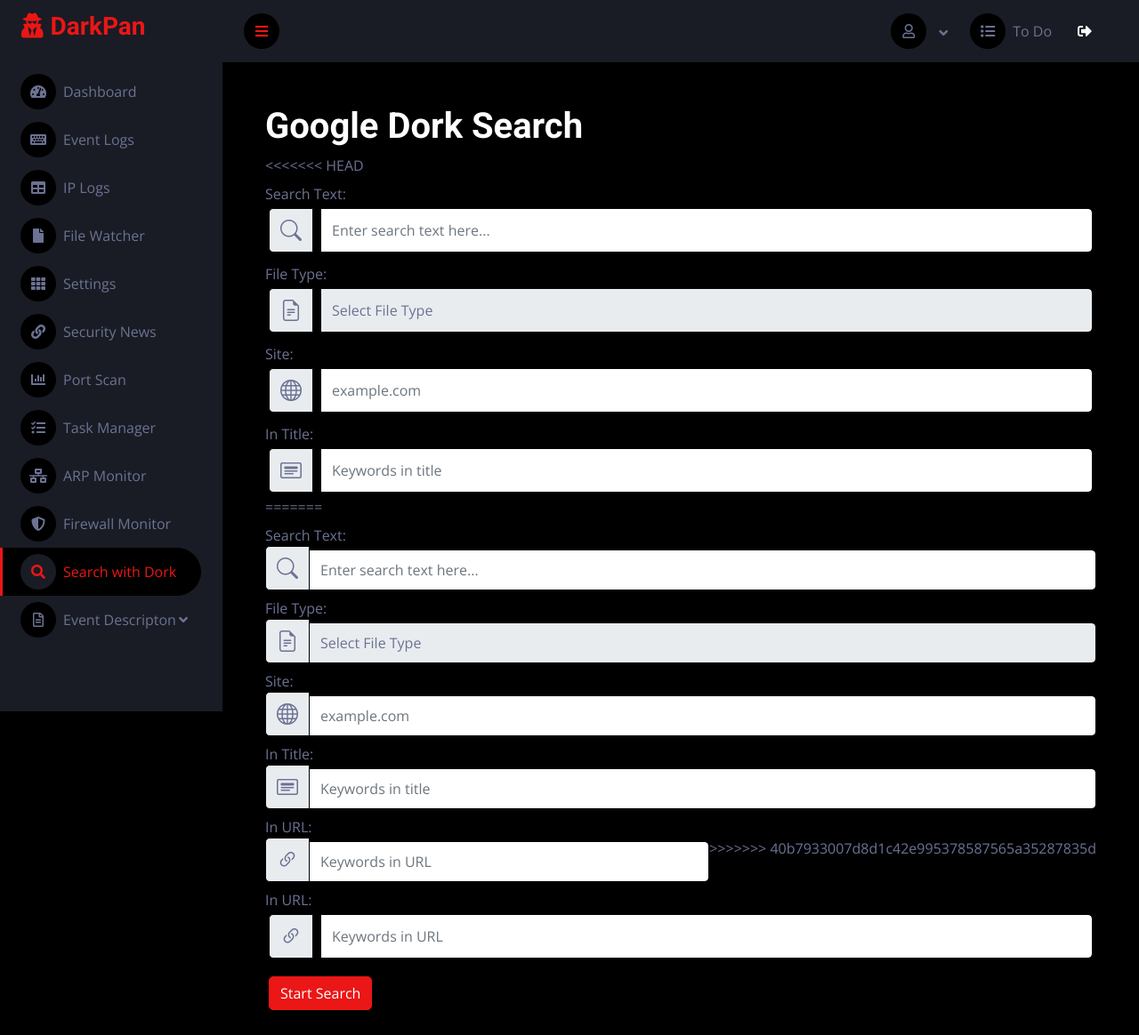
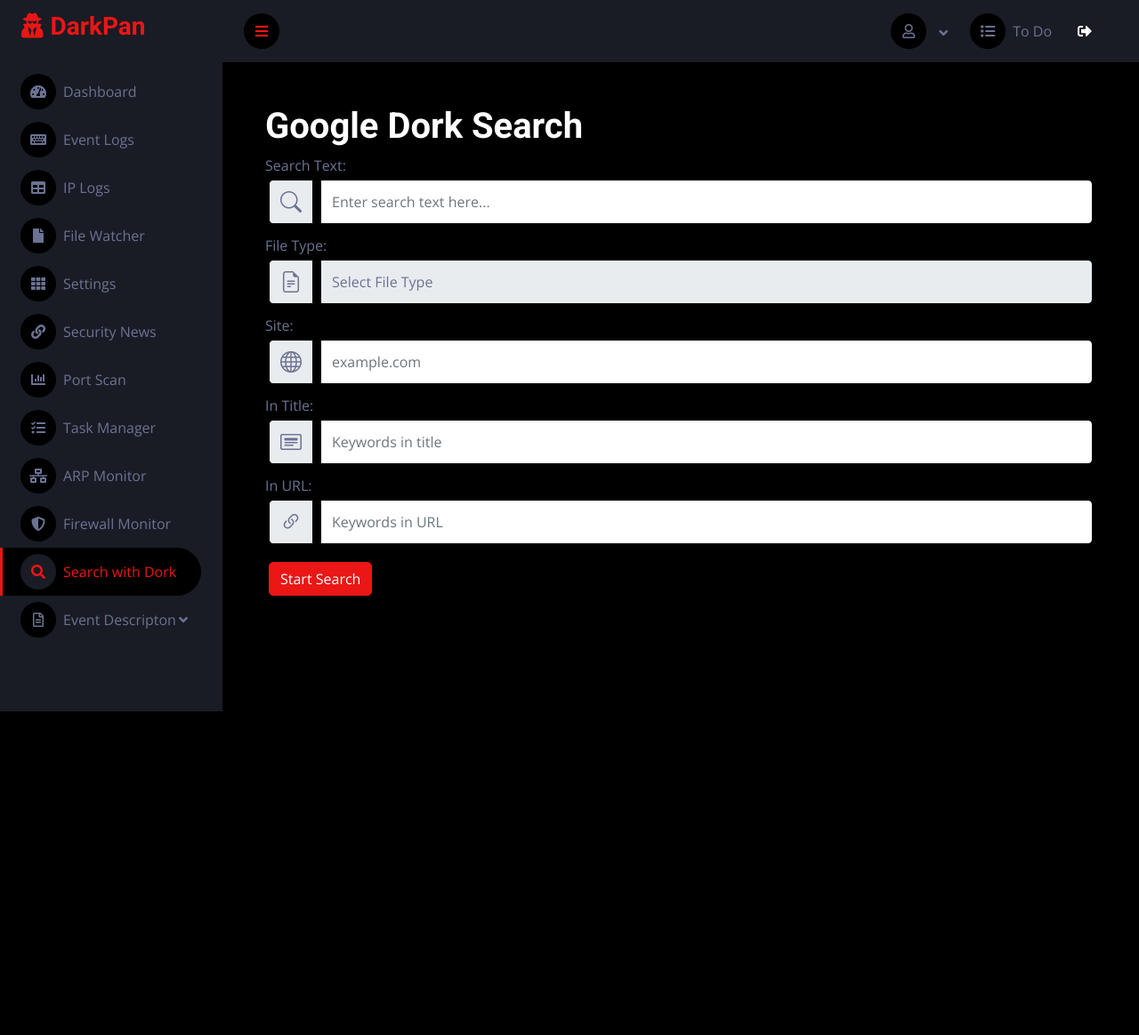
Before and after one commit to mrrsayarr/project-cysec, a Django app: page /search/ in a window 1280 px wide. Shown: the whole page at 89% size. After the commit the page ends 800 px from the top, so only its background shows below. Run offline with Django 5.2, Linux system fonts and the light colour scheme; a user stored in the database is signed in; parts of the project's set-up code (start-up, migrations or seed data) failed here and were passed over; some libraries are stand-ins or nearby versions.

Commit message:
Update search.html

```diff
--- a/secapp/templates/search.html
+++ b/secapp/templates/search.html
@@ -8,7 +8,6 @@ Search on Google
 
 <div class="container-fluid pt-4 px-4">
     <h1 class="text-start">Google Dork Search</h1>
-<<<<<<< HEAD
 
     <form id="searchForm" method="POST" action="{% url 'search' %}">
 
@@ -107,82 +106,6 @@ Search on Google
                 </span>
                 <input type="text" class="form-control bg-white m-1" id="intitle" placeholder="Keywords in title">
             </div>
-=======
-
-    <div class="form-group mt-2">
-        <label for="inputText">Search Text:</label>
-        <div class="input-group">
-            <span class="input-group-text">
-                <i class="bi bi-search fs-4" style="vertical-align: middle;"></i>
-            </span>
-            <input type="text" class="form-control bg-white mt-1" id="inputText" placeholder="Enter search text here...">
-        </div>
-    </div>
-
-    <div class="form-group mt-2">
-        <label for="fileType">File Type:</label>
-        <div class="input-group">
-            <span class="input-group-text">
-                <i class="bi bi-file-earmark-text fs-4" style="vertical-align: middle;"></i>
-            </span>
-            <select class="form-control mt-1" id="fileType">
-                <option value="">Select File Type</option>
-                <option value="pdf">
-                    <i class="bi bi-file-pdf"></i> PDF (pdf)
-                </option>
-                <option value="ppt">
-                    <i class="bi bi-file-powerpoint"></i> PowerPoint (ppt)
-                </option>
-                <option value="pptx">
-                    <i class="bi bi-file-powerpoint"></i> PowerPoint (pptx)
-                </option>
-                <option value="doc">
-                    <i class="bi bi-file-word"></i> Word (doc)
-                </option>
-                <option value="docx">
-                    <i class="bi bi-file-word"></i> Word (docx)
-                </option>
-                <option value="xls">
-                    <i class="bi bi-file-excel"></i> Excel (xls)
-                </option>
-                <option value="xlsx">
-                    <i class="bi bi-file-excel"></i> Excel (xlsx)
-                </option>
-                <option value="txt">
-                    <i class="bi bi-file-text"></i> TXT (txt)
-                </option>
-            </select>
-        </div>
-    </div>
-
-    <div class="form-group mt-2">
-        <label for="site">Site:</label>
-        <div class="input-group">
-            <span class="input-group-text">
-                <i class="bi bi-globe fs-4" style="vertical-align: middle;"></i>
-            </span>
-            <input type="text" class="form-control bg-white mt-1" id="site" placeholder="example.com">
-        </div>
-    </div>
-
-    <div class="form-group mt-2">
-        <label for="intitle">In Title:</label>
-        <div class="input-group">
-            <span class="input-group-text">
-                <i class="bi bi-card-heading fs-4" style="vertical-align: middle;"></i>
-            </span>
-            <input type="text" class="form-control bg-white mt-1" id="intitle" placeholder="Keywords in title">
-        </div>
-    </div>
-
-    <div class="form-group mt-2">
-        <label for="inurl">In URL:</label>
-        <div class="input-group">
-            <span class="input-group-text">
-                <i class="bi bi-link-45deg fs-4" style="vertical-align: middle;"></i>
-            </span>
-            <input type="text" class="form-control bg-white mt-1" id="inurl" placeholder="Keywords in URL">
->>>>>>> 40b7933007d8d1c42e995378587565a35287835d
         </div>
 
         <div class="form-group mt-2">
```
